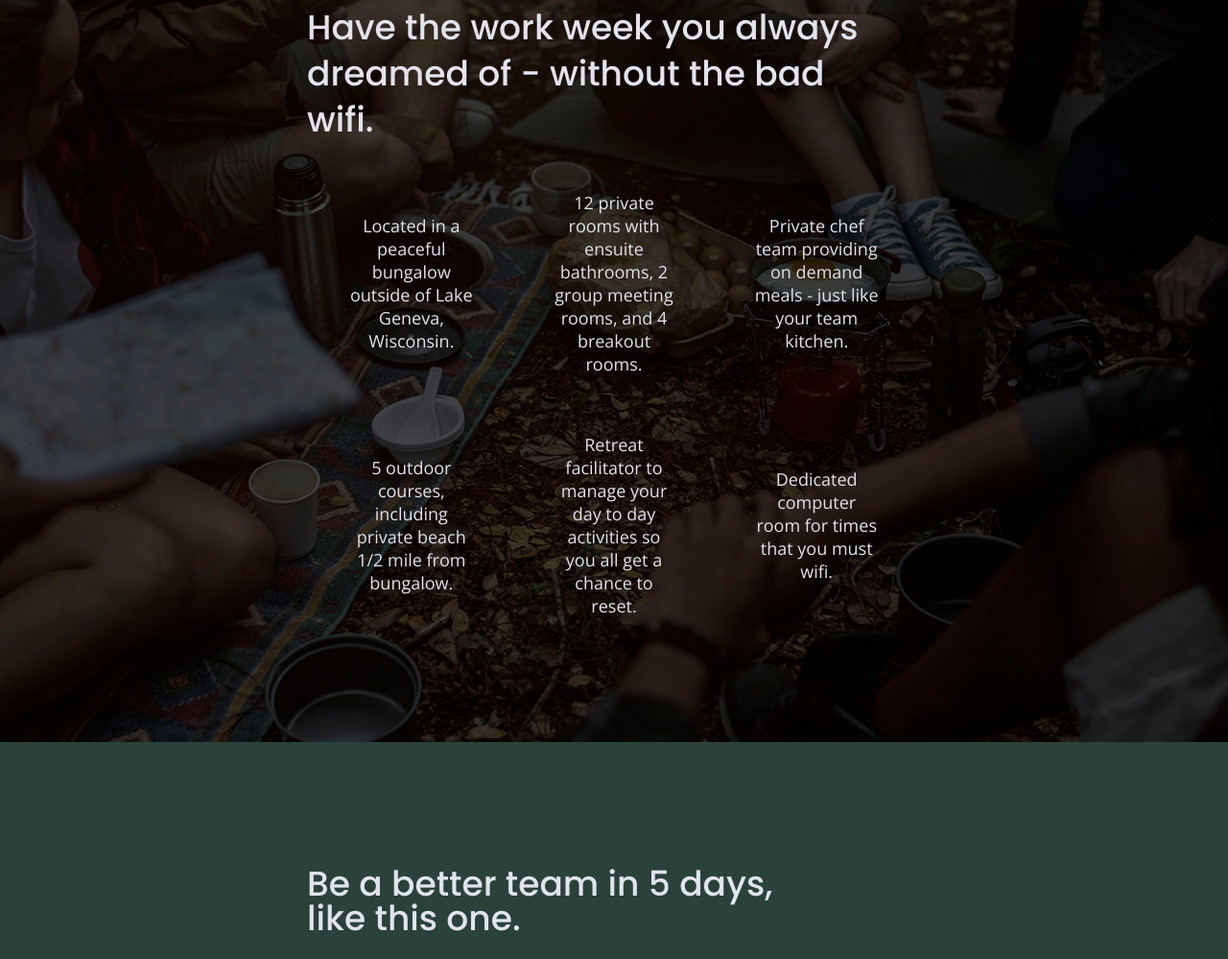
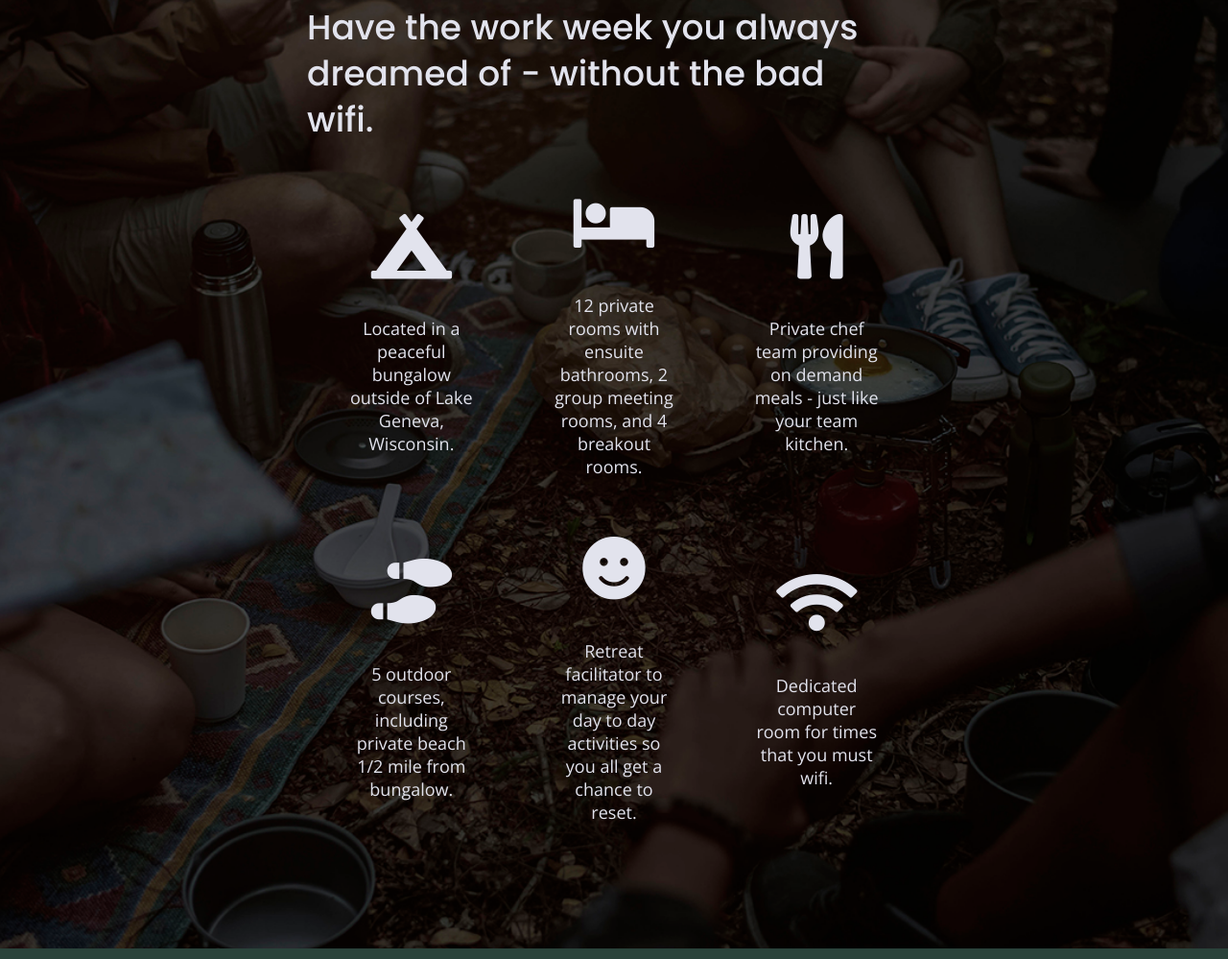
Before and after one commit to Linda-D-design/unplugged-retreat, a website built with Parcel: page index.html in a window 1280 px wide. Shown: the part 1112-2111 px from the top of the page at 96% size. Built offline with nearby package versions, Linux system fonts and the light colour scheme; files whose address does not match are found by name.

Commit message:
added icons to features

```diff
--- a/css/main.css
+++ b/css/main.css
@@ -333,6 +333,11 @@ input[type=button] {
 .features p {
   margin: 0;
   text-align: center;
+}
+
+.features i {
+  font-size: 3.75em;
+  margin-bottom: 40px;
 }
 
 /* Reviews */
--- a/index.html
+++ b/index.html
@@ -15,6 +15,8 @@
   <link rel="manifest" href="site.webmanifest">
   <link rel="apple-touch-icon" href="icon.png">
   <!-- Place favicon.ico in the root directory -->
+  <!-- FontAwesome CDN version 5.5 -->
+<link rel="stylesheet" href="https://use.fontawesome.com/releases/v5.5.0/css/all.css" integrity="sha384-B4dIYHKNBt8Bc12p+WXckhzcICo0wtJAoU8YZTY5qE0Id1GSseTk6S+L3BlXeVIU" crossorigin="anonymous">
 <!-- Google Fonts -->
 <link href="https://fonts.googleapis.com/css?family=Open+Sans:400,700|Poppins:500,700" rel="stylesheet">
   <link rel="stylesheet" href="css/normalize.css">
@@ -70,26 +72,39 @@
         <h2>Have the work week you always dreamed of - without the bad wifi.</h2>
         <div class="features-items">
         <article>
-          <p class="campground-icon"></p>
+          <p class="fontawesome-icon">
+            	<i class="fas fa-campground"></i>
+          </p>
           <p class="features-item-description">Located in a peaceful bungalow outside of Lake Geneva, Wisconsin.</p>
       </article>
       <article>
-        <p class="bed-icon"></p>
+        <p class="fontawesome-icon">
+          <i class="fas fa-bed"></i>
+        </p>
         <p class="features-item-description">12 private rooms with ensuite bathrooms, 2 group meeting rooms, and 4 breakout rooms.</p>
       </article>
       <article>
-           <p class="untensils-icon"></p>
+           <p class="fontawesome-icon">
+            <i class="fas fa-utensils"></i>
+           </p>
            <p class="features-item-description">Private chef team providing on demand meals - just like your team kitchen.</p>
       </article>
       <article>
-           <p class="footprint-icon"></p>
+           <p class="fontawesome-icon">
+            <i class="fas fa-shoe-prints"></i>
+           </p>
            <p class="features-item-description">5 outdoor courses, including private beach 1/2 mile from bungalow.</p>
       </article>
       <article>
+        <p class="fontawesome-icon">
+            <i class="fas fa-smile"></i>
+        </p>
            <p class="features-item-description">Retreat facilitator to manage your day to day activities so you all get a chance to reset.</p>
       </article>
       <article>
-           <p class="wifi-icon"></p>
+           <p class="fontawesome-icon">
+             <i class="fas fa-wifi"></i>
+           </p>
            <p class="features-item-description">Dedicated computer room for times that you must wifi.</p>
       </article>
       </div>
```
Also changed, not shown: about/index.html (+2 -0 lines), faq/index.html (+2 -0 lines).
